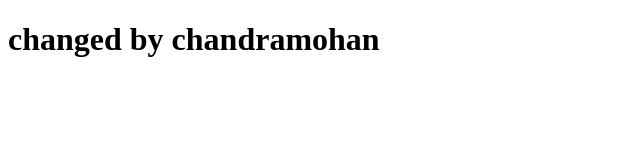
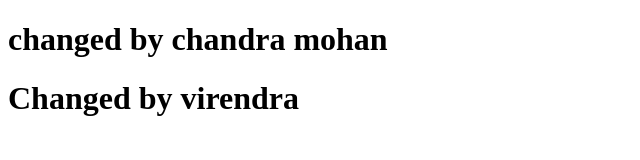
Before and after one commit to chandramohanp2/github-learning, a plain HTML site: page index.html in a window 1280 px wide. Shown: the whole page, without its empty margins (0-640 px from the left). Drawn offline with Linux system fonts and the light colour scheme.

Commit message:
added one more h1

```diff
--- a/index.html
+++ b/index.html
@@ -7,6 +7,7 @@
     <title>Document</title>
   </head>
   <body>
-    <h1>changed by chandramohan</h1>
+    <h1>changed by chandra mohan</h1>
+    <h1>Changed by virendra</h1>
   </body>
 </html>
```
